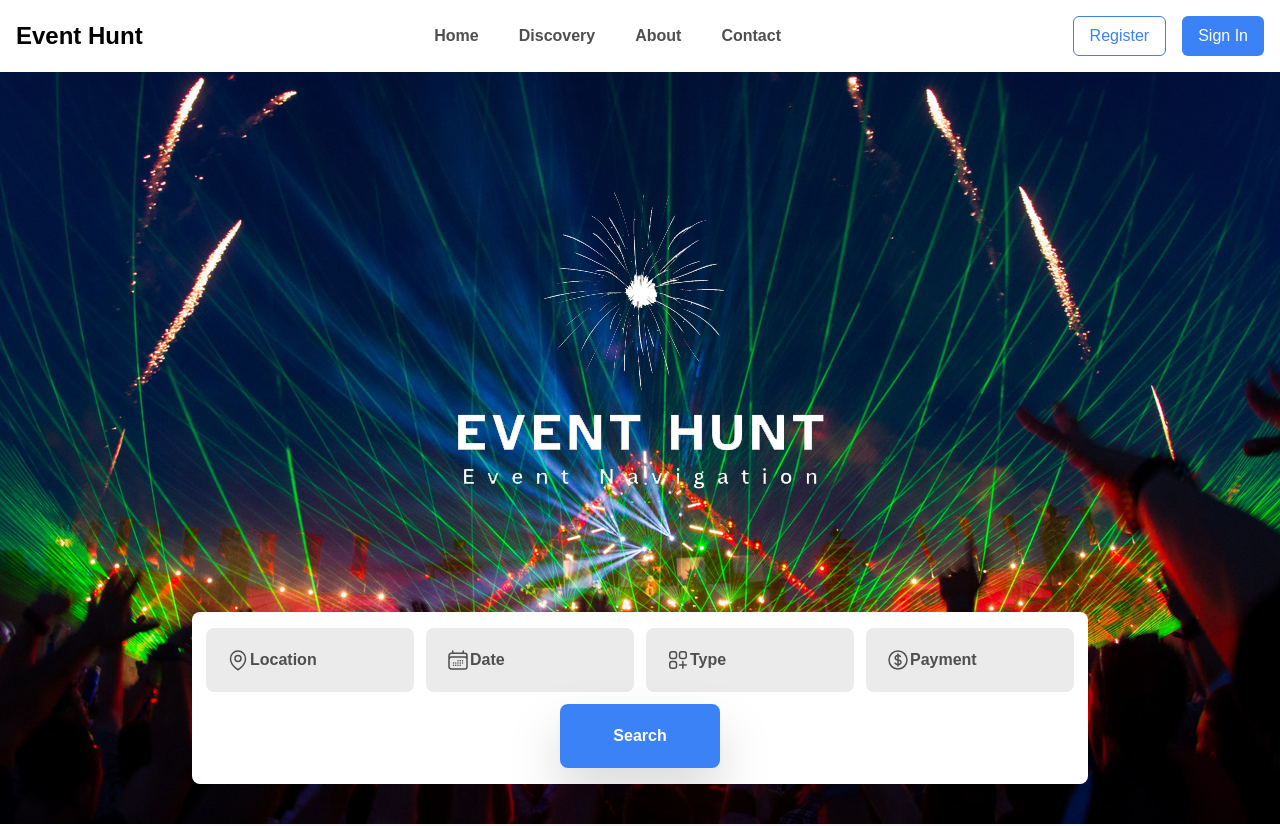
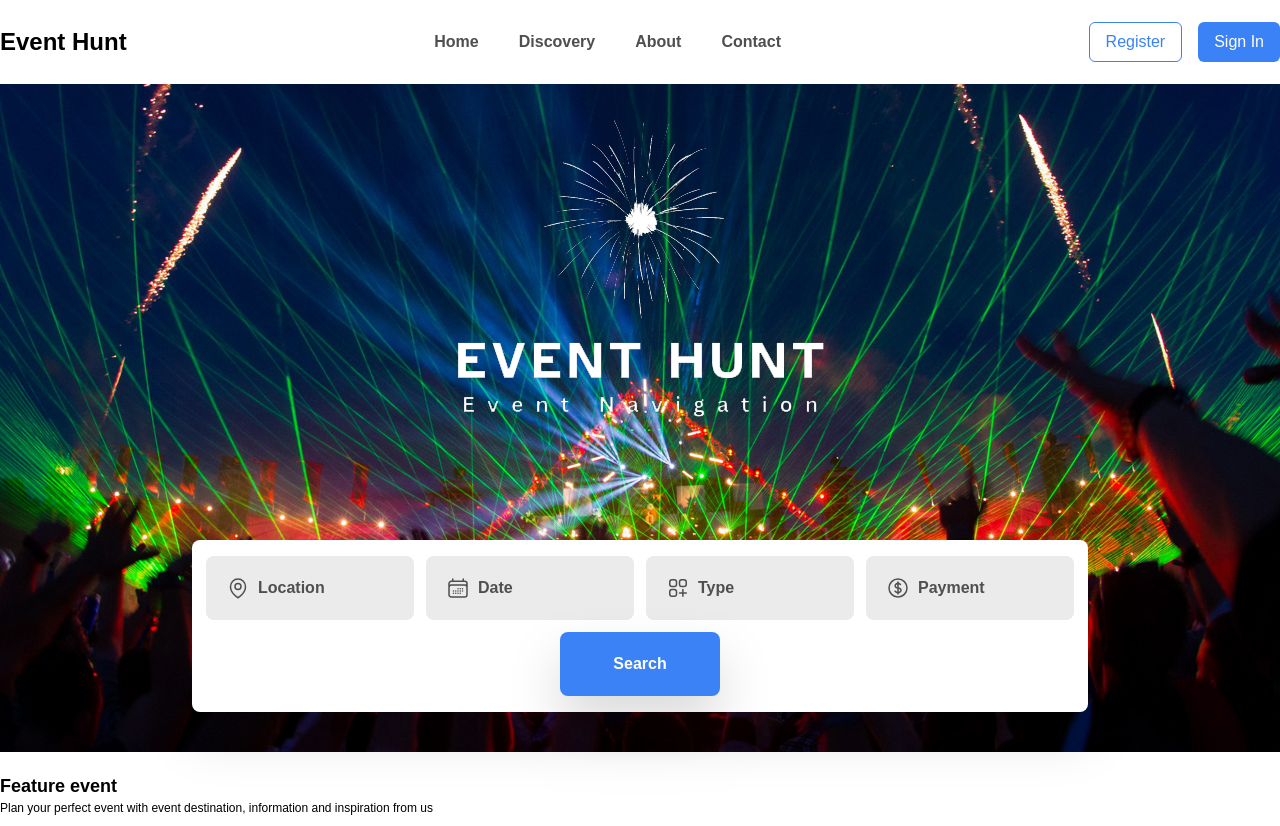
Before and after one commit to Neangthary/wct-app, a Next.js app: page / in a window 1280 px wide. Shown: the top 826 px of the page. Built offline with nearby package versions, Linux system fonts and the light colour scheme; a web font is replaced by a local one.

Commit message:
navbar sticky + refacter

```diff
--- a/public/icons/DateIcon.jsx
+++ b/public/icons/DateIcon.jsx
@@ -1,7 +1,7 @@
-import React from 'react';
+import React from "react";
 
 const DateIcon = () => (
-    <svg
+  <svg
     xmlns="http://www.w3.org/2000/svg"
     fill="none"
     viewBox="0 0 24 24"
--- a/public/icons/LocationIcon.jsx
+++ b/public/icons/LocationIcon.jsx
@@ -1,7 +1,7 @@
-import React from 'react';
+import React from "react";
 
 const LocationIcon = () => (
-    <svg
+  <svg
     xmlns="http://www.w3.org/2000/svg"
     fill="none"
     viewBox="0 0 24 24"
--- a/public/icons/PaymentIcon.jsx
+++ b/public/icons/PaymentIcon.jsx
@@ -1,14 +1,14 @@
-import React from 'react';
+import React from "react";
 
 const PaymentIcon = () => (
-    <svg
+  <svg
     xmlns="http://www.w3.org/2000/svg"
     fill="none"
     viewBox="0 0 24 24"
     strokeWidth={1.5}
     stroke="currentColor"
     className="w-6 h-6 mr-2"
-    >
+  >
     <path
       strokeLinecap="round"
       strokeLinejoin="round"
--- a/public/icons/TypeIcon.jsx
+++ b/public/icons/TypeIcon.jsx
@@ -1,7 +1,7 @@
-import React from 'react';
+import React from "react";
 
 const TypeIcon = () => (
-    <svg
+  <svg
     xmlns="http://www.w3.org/2000/svg"
     fill="none"
     viewBox="0 0 24 24"
--- a/src/app/components/navbar.jsx
+++ b/src/app/components/navbar.jsx
@@ -1,10 +1,12 @@
 "use client";
-import React, { useState } from "react";
+import React, { useState, useEffect } from "react";
 import { useRouter } from "next/navigation";
 
-const Navbar = () => {
+const Navbar = (isHomepage) => {
   const router = useRouter();
   const [menuOpen, setMenuOpen] = useState(false);
+  const [isSticky, setIsSticky] = useState(false);
+  const [isScrolled, setIsScrolled] = useState(false);
 
   const onClickPage = (pathname) => {
     router.push(pathname);
@@ -12,8 +14,28 @@ const Navbar = () => {
     setMenuOpen(false);
   };
 
+  useEffect(() => {
+    const handleScroll = () => {
+      const scrollTop = window.scrollY;
+      setIsScrolled(scrollTop > 0);
+    };
+
+    window.addEventListener("scroll", handleScroll);
+    return () => {
+      window.removeEventListener("scroll", handleScroll);
+    };
+  }, []);
+
   return (
-    <nav className="bg-white p-4 shadow-md">
+    <nav
+      className={`fixed top-0 z-20 flex w-full items-center duration-500 ${
+        isHomepage
+          ? isScrolled
+            ? "h-[70px] bg-white shadow-lg"
+            : "h-[84px] bg-white"
+          : "h-[70px] bg-white shadow-sm sticky"
+      }`}
+    >
       <div className="container mx-auto">
         <div className="flex items-center justify-between">
           <div className="text-black font-bold text-2xl">Event Hunt</div>
@@ -80,7 +102,7 @@ const Navbar = () => {
 
           {/* Responsive Menu */}
           {menuOpen && (
-            <div className="lg:hidden absolute top-16 left-0 w-full max-h-screen overflow-y-auto bg-white z-10 shadow-md transition-opacity duration-300 opacity-100">
+            <div className="lg:hidden absolute top-16 left-0 w-full max-h-screen overflow-y-auto bg-white z-20 shadow-lg duration-500 opacity-100">
               <ul
                 className="flex flex-col space-y-4 p-4 font-bold"
                 style={{ color: "#4F4F4F" }}
--- a/src/app/home/page.jsx
+++ b/src/app/home/page.jsx
@@ -1,4 +1,4 @@
-"use client"
+"use client";
 import { useEffect, useState } from "react";
 import Navbar from "../components/navbar";
 import Footer from "../components/footer";
@@ -12,9 +12,11 @@ import PaymentIcon from "../../../public/icons/PaymentIcon";
 import TypeIcon from "../../../public/icons/TypeIcon";
 
 const Home = () => {
-
   const renderButton = (icon, text) => (
-    <button className="flex flex-initial w-52 p-5 rounded-lg hover:text-black" style={{ backgroundColor: "#EBEBEB" }}>
+    <button
+      className="flex flex-initial w-52 p-5 rounded-lg hover:text-black"
+      style={{ backgroundColor: "#EBEBEB" }}
+    >
       {icon}
       {text}
     </button>
@@ -23,15 +25,34 @@ const Home = () => {
   return (
     <div>
       <Navbar />
-      <div className="text-white py-10 bg-cover bg-fixed bg-center" style={{ backgroundImage: "url('/images/festival.jpg')" }}>
+      <div
+        className="text-white py-10 bg-cover bg-center"
+        style={{ backgroundImage: "url('/images/festival.jpg')" }}
+      >
         <div className="container mx-auto text-center">
-          <img className="h-100 w-100 mx-auto" src={"/images/EventHunt.svg"} alt="" />
+          <img
+            className="h-100 w-100 mx-auto"
+            src={"/images/EventHunt.svg"}
+            alt=""
+          />
           <div className="bg-white py-4 mx-48 rounded-lg drop-shadow-2xl">
-            <ul className="flex flex-wrap font-bold gap-3 justify-center" style={{ color: "#4F4F4F" }}>
-              <li>{renderButton(<LocationIcon />, "Location")}</li>
-              <li>{renderButton(<DateIcon />, "Date")}</li>
-              <li>{renderButton(<TypeIcon />, "Type")}</li>
-              <li>{renderButton(<PaymentIcon />, "Payment")}</li>
+            <ul
+              className="flex flex-wrap font-bold gap-3 justify-center"
+              style={{ color: "#4F4F4F" }}
+            >
+              <li className="flex items-center">
+                {renderButton(<LocationIcon />, "Location", "mr-2")}
+              </li>
+              <li className="flex items-center">
+                {renderButton(<DateIcon />, "Date", "mr-2")}
+              </li>
+              <li className="flex items-center">
+                {renderButton(<TypeIcon />, "Type", "mr-2")}
+              </li>
+              <li className="flex items-center">
+                {renderButton(<PaymentIcon />, "Payment", "mr-2")}
+              </li>
+
               <li>
                 <button className="flex-initial w-40 bg-blue-500 p-5 rounded-lg drop-shadow-2xl text-white hover:bg-blue-600">
                   Search
@@ -44,7 +65,10 @@ const Home = () => {
       <div className="container mx-auto py-5 ">
         <div className="pb-12">
           <h1 className="text-lg font-bold">Feature event</h1>
-          <p className="text-xs">Plan your perfect event with event destination, information and inspiration from us</p>
+          <p className="text-xs">
+            Plan your perfect event with event destination, information and
+            inspiration from us
+          </p>
         </div>
         <Feature />
         <div className="pt-12 pb-5">
```
